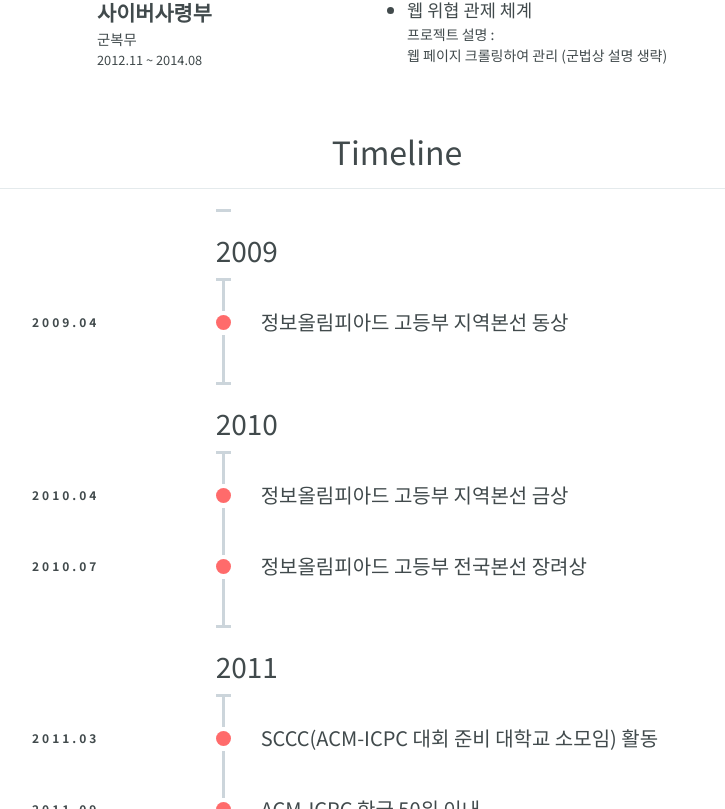
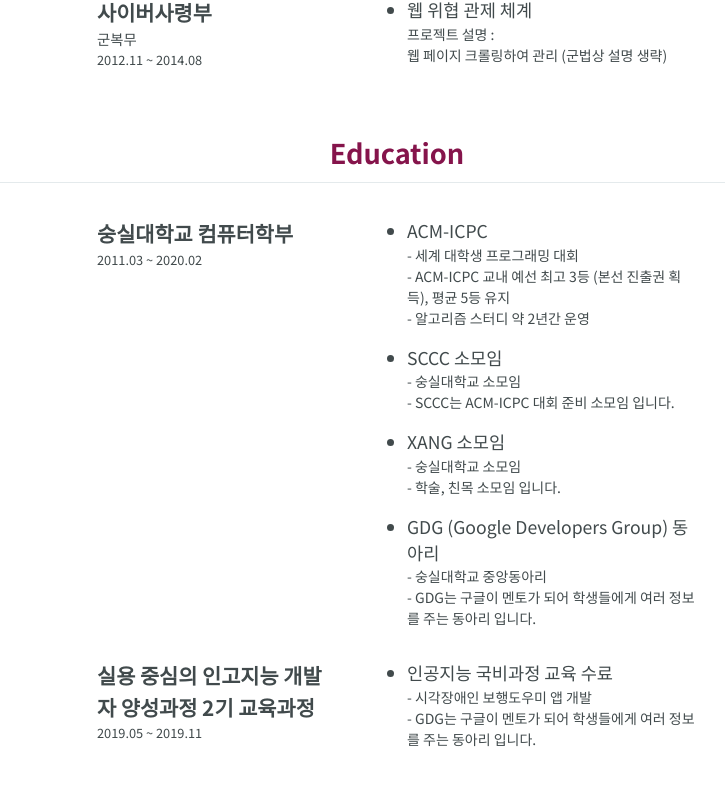
Before and after one commit to hun1138/byunghun-protfolio, a Next.js app: page / in a window 1280 px wide. Shown: the part 2911-3720 px from the top of the page, without its empty margins (243-968 px from the left). Built offline with nearby package versions, Linux system fonts and the light colour scheme.

Commit message:
Education finished

```diff
--- a/components/Education/Education.js
+++ b/components/Education/Education.js
@@ -5,15 +5,43 @@ import { Content } from "../Content";
 export default function Education() {
   const data = [
     {
-      category: "Introduction",
+      category: "숭실대학교 컴퓨터학부",
       info: [
-        "알고리즘을 좋아하는 개발자 입니다",
-        "새로운 기술을 공부하고 사용하는것을 좋아합니다",
-        "팀원들과 같이 있는것을 좋아합니다",
-        "하나에 빠져서 몰두하는것을 좋아합니다",
-        "늘 더 효율적인 방법이 있는지 생각합니다",
-        "TDD를 좋아합니다",
+        {
+          title: "ACM-ICPC",
+          text: `- 세계 대학생 프로그래밍 대회
+          - ACM-ICPC 교내 예선 최고 3등 (본선 진출권 획득), 평균 5등 유지
+          - 알고리즘 스터디 약 2년간 운영`,
+        },
+        {
+          title: "SCCC 소모임",
+          text: `- 숭실대학교 소모임
+          - SCCC는 ACM-ICPC 대회 준비 소모임 입니다.`,
+        },
+        {
+          title: "XANG 소모임",
+          text: `- 숭실대학교 소모임
+          - 학술, 친목 소모임 입니다.
+          `,
+        },
+        {
+          title: "GDG (Google Developers Group) 동아리",
+          text: `- 숭실대학교 중앙동아리
+          - GDG는 구글이 멘토가 되어 학생들에게 여러 정보를 주는 동아리 입니다.`,
+        }
       ],
+      dateStr: "2011.03 ~ 2020.02",
+    },
+    {
+      category: "실용 중심의 인고지능 개발자 양성과정 2기 교육과정",
+      info: [
+        {
+          title: "인공지능 국비과정 교육 수료",
+          text: `- 시각장애인 보행도우미 앱 개발
+          - GDG는 구글이 멘토가 되어 학생들에게 여러 정보를 주는 동아리 입니다.`,
+        },
+      ],
+      dateStr: "2019.05 ~ 2019.11",
     },
   ];
   return (
--- a/pages/index.js
+++ b/pages/index.js
@@ -43,7 +43,8 @@ export default function Home() {
         <AboutMe />
         <TechStack />
         <WorkExperience />
-        <Timeline />
+        <Education />
+        {/*<Timeline />*/}
       </main>
 
       <Footer />
```
